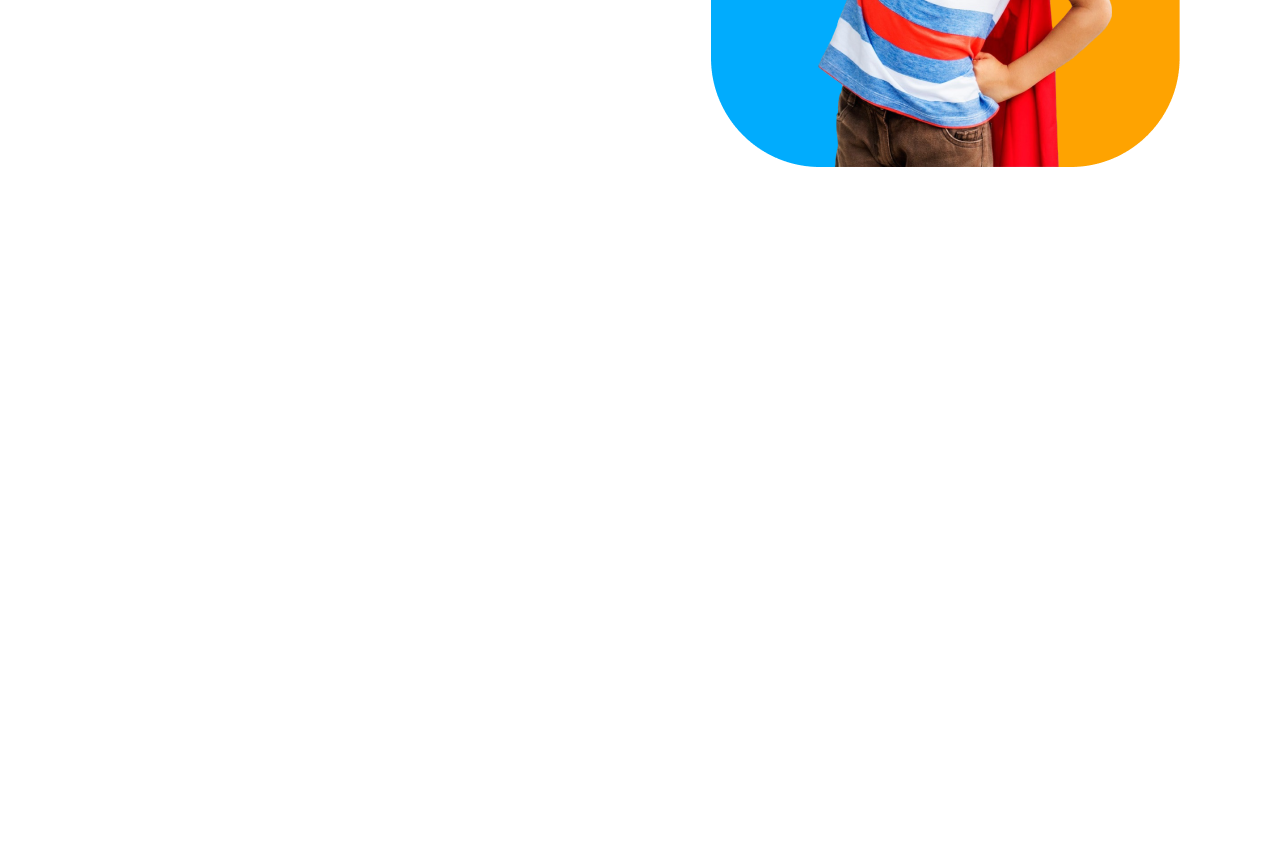
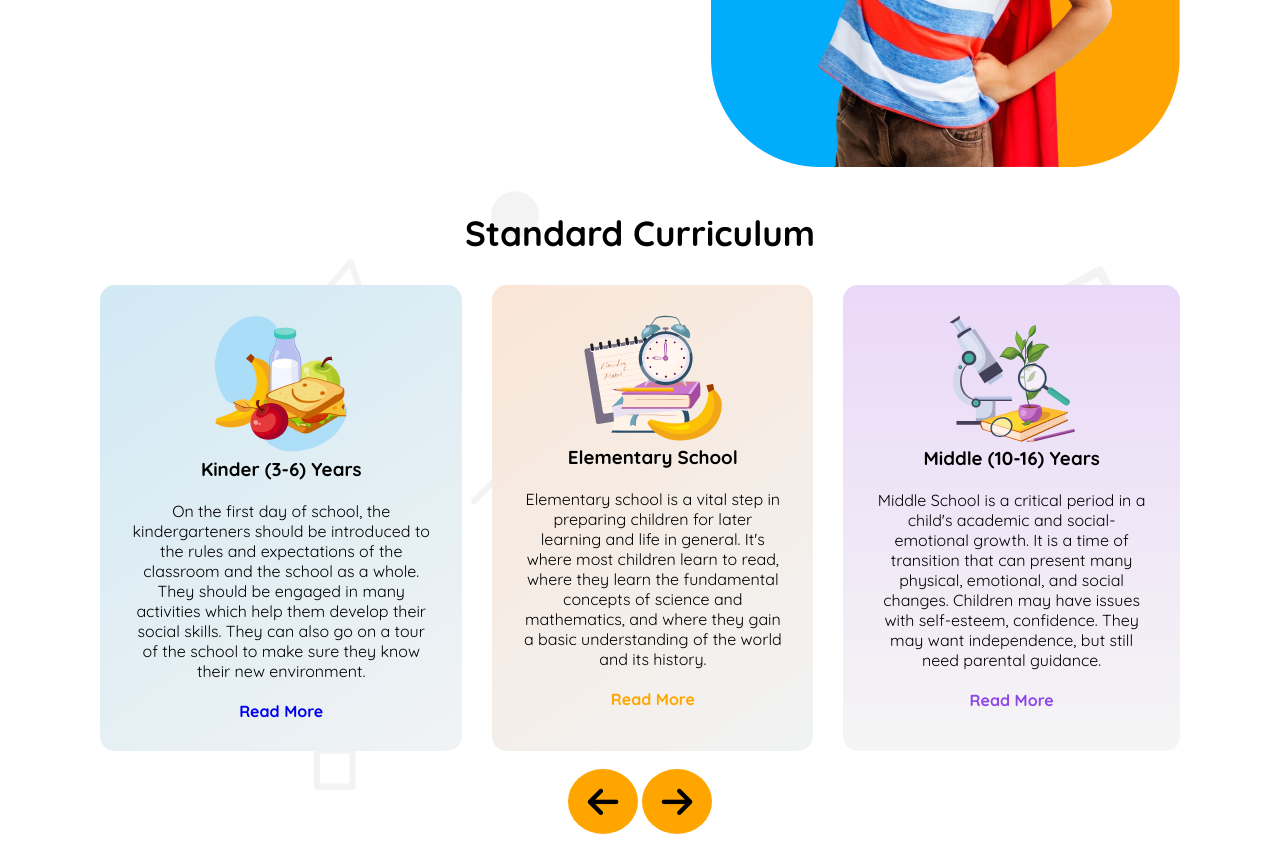
Before and after one commit to Newaz100/B11-A2-Kids-School, a plain HTML site: page index.html in a window 1280 px wide. Shown: the part 530-1384 px from the top of the page. Before the commit the page ends 800 px from the top, so only its background shows below. Drawn offline with Linux system fonts and the light colour scheme.

Commit message:
add curriculam part

```diff
--- a/index.html
+++ b/index.html
@@ -10,6 +10,11 @@
     <style>
         .fa-bars {
             display: block;
+        }
+        .arrow-icon{
+            background-color: orange;
+            padding: 15px;
+            border-radius: 50%;
         }
 
         @media (min-width: 576.9px) {
@@ -66,6 +71,43 @@
 
         </section>
 
+        <section class="second-page">
+            <div>
+                <h1 class="standard-h1">Standard Curriculum</h1>
+                <div class="age-container">
+                    <div class="age-card1">
+                        <img src="assets/kinder.png" alt="">
+                        <h3>Kinder (3-6) Years</h3> <br>
+                        <p>On the first day of school, the kindergarteners should be introduced to the rules and expectations of the classroom and the school as a whole. They should be engaged in many activities which help them develop their social skills. They can also go on a tour of the school to make sure they know their new environment.</p><br>
+                        <a href="#">Read More</a><br>
+                    </div>
+                    <div class="age-card2">
+                        <img src="assets/elementary.png" alt="">
+                        <h3>Elementary School</h3><br>
+                        <p>Elementary school is a vital step in preparing children for later learning and life in general. It's where most children learn to read, where they learn the fundamental concepts of science and mathematics, and where they gain a basic understanding of the world and its history.</p><br>
+                        <a href="#">Read More</a><br>
+                    </div>
+                    <div class="age-card3">
+                        <img src="assets/middle.png" alt="">
+                        <h3>Middle (10-16) Years</h3><br>
+                        <p>Middle School is a critical period in a child's academic and social-emotional growth. It is a time of transition that can present many physical, emotional, and social changes. Children may have issues with self-esteem, confidence. They may want independence, but still need parental guidance.</p><br>
+                        <a href="#">Read More</a><br>
+                    </div>
+
+
+
+                </div> <br>
+                    <div class="arrow-buttons">
+                        <i class="fa-solid fa-arrow-left arrow-icon"></i>
+                        <i class="fa-solid fa-arrow-right arrow-icon"></i>
+
+                    </div>
+
+
+            </div>
+
+        </section>
+
     </main>
     <!-- Main section end -->
 
--- a/styles/style.css
+++ b/styles/style.css
@@ -1,3 +1,4 @@
+@import url('https://fonts.googleapis.com/css2?family=Quicksand:wght@300..700&display=swap');
 *{
     margin: 0;
     padding: 0;
@@ -80,11 +81,11 @@ nav a{
 .heading{
     font-size: 45px;
     padding-bottom: 15px;
-    font-family: 'Times New Roman', Times, serif;
+    font-family: "Quicksand", serif;
 }
 .heading-des{
     padding: 90px 20px;
-    font-family: 'Times New Roman', Times, serif;
+    font-family: "Quicksand", serif;
 }
 .Empowering{
     color: orange;
@@ -98,6 +99,60 @@ nav a{
     padding: 15px 25px;
     border-radius: 15px;
     font-size: medium;
+}
+
+.second-page{
+    padding: 20px 100px;
+    background-image: url(../assets/bg.png);
+    display: flex;
+    text-align: center;
+    align-items: center;
+
+}
+.standard-h1{
+    font-family: "Quicksand", serif;
+    padding-bottom: 30px;
+    font-size: 35px;
+    font-weight: 900px;
+}
+.age-container{
+    display: flex;
+
+    gap: 30px;
+}
+
+.age-card1{
+    border-radius: 15px;
+    padding: 30px;
+    background: linear-gradient(145deg, #d1e9f4, #f1f3f4);
+    font-family: "Quicksand", serif;
+}
+.age-card1 a{
+    text-decoration: none;
+    font-weight: bold;
+}
+.age-card2{
+    border-radius: 15px;
+    padding: 30px;
+    background: linear-gradient(145deg, #fae6d7, #f1f3f4);
+    font-family: "Quicksand", serif;
+
+}
+.age-card2 a{
+    text-decoration: none;
+    font-weight: bold;
+    color: orange;
+}
+.age-card3{
+    border-radius: 15px;
+    padding: 30px;
+    background: linear-gradient(180deg, #ead8f8, #f5f5f5);
+    font-family: "Quicksand", serif;
+}
+.age-card3 a{
+    text-decoration: none;
+    font-weight: bold;
+    color: #8e47e6;
 }
 
 
@@ -126,4 +181,10 @@ nav a{
         /* margin-right: 20px; */
     }
 
+    .age-container{
+        display: flex;
+        flex-direction: column;
+        gap: 30px;
+    }
+
 }
```
